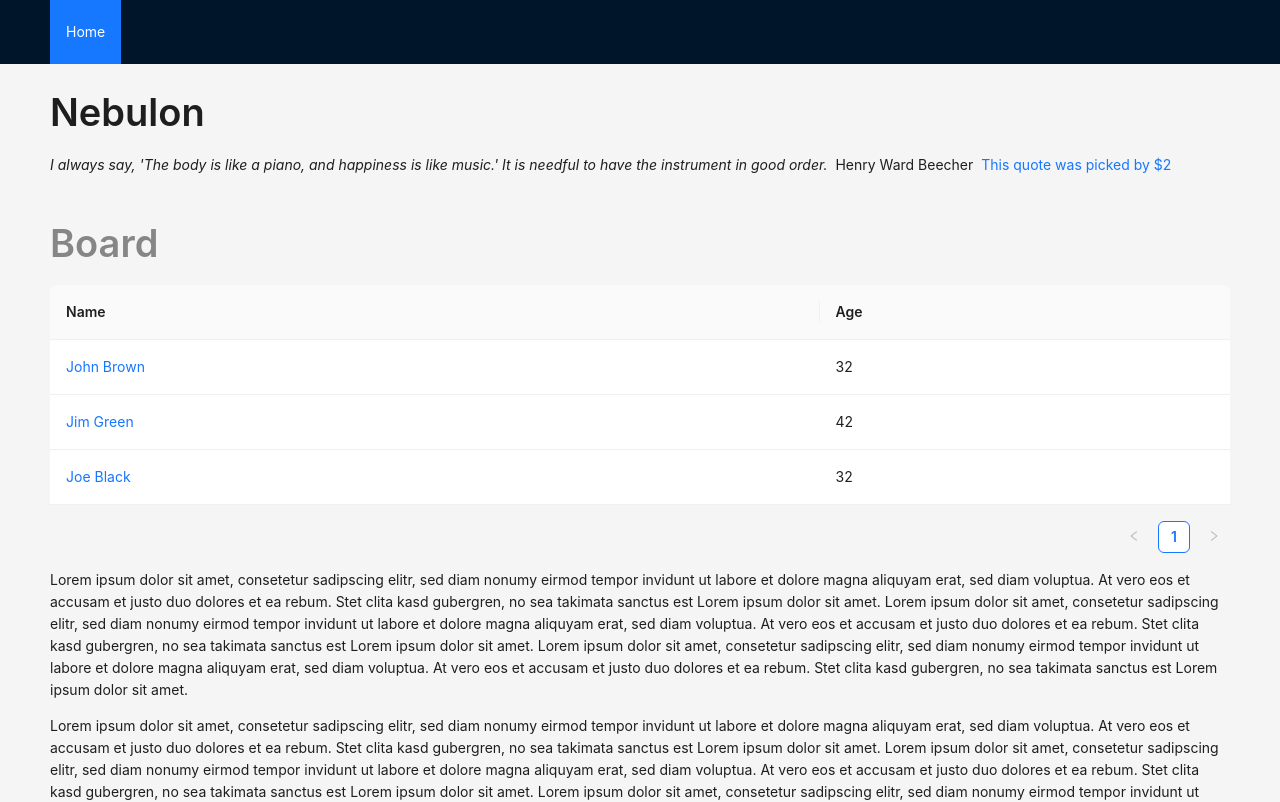
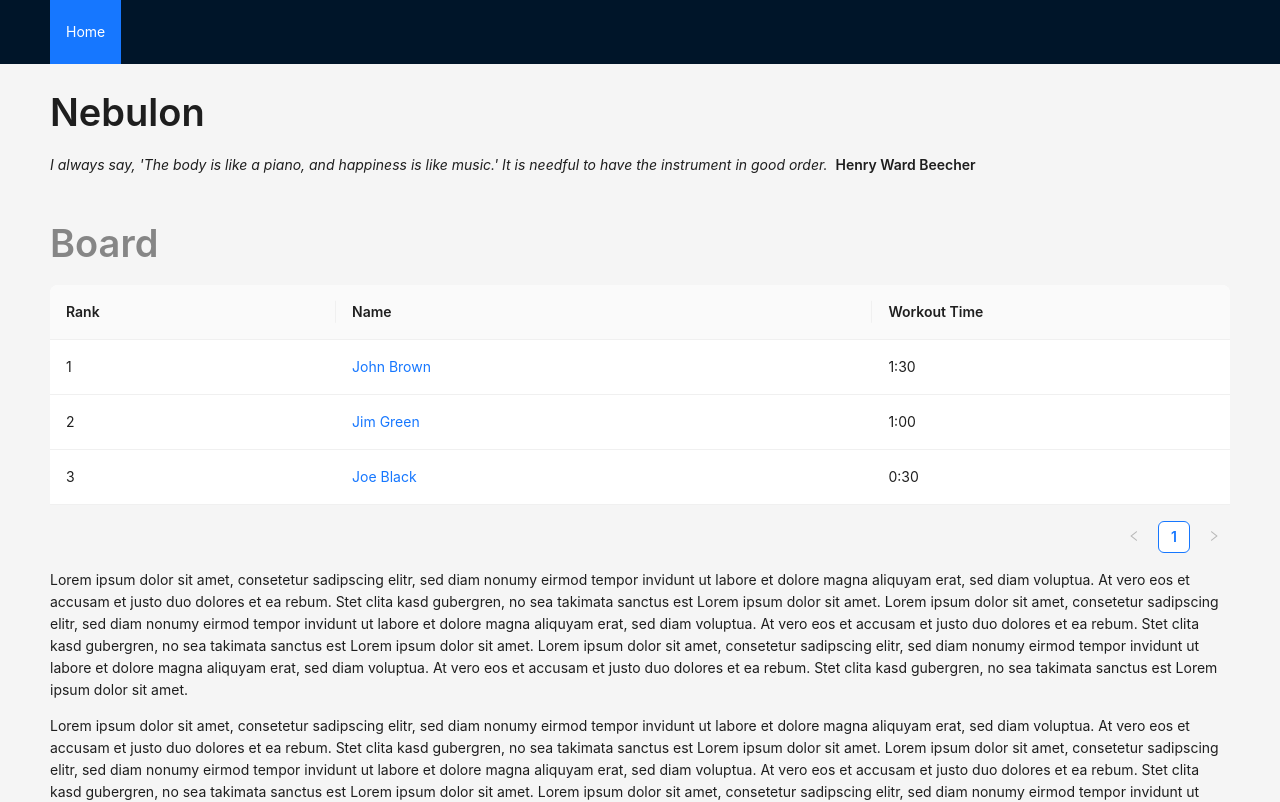
Before and after one commit to johannesstroebele91/nebulon, a React (Create React App) app: page / in a window 1280 px wide. Shown: the top 802 px of the page. Built offline with nearby package versions, Linux system fonts and the light colour scheme.

Commit message:
rework board to display workout time and rank of participants

```diff
--- a/src/App.tsx
+++ b/src/App.tsx
@@ -3,7 +3,6 @@ import { Layout, Menu, Typography, Space, Table } from "antd";
 import Title from "antd/es/typography/Title";
 import { ColumnsType } from "antd/es/table";
 import { quotes } from "./data/quotes";
-import { User, users } from "./data/users";
 
 const { Header, Content, Footer } = Layout;
 const { Text, Link, Paragraph } = Typography;
@@ -20,27 +19,66 @@ const App: React.FC = () => {
     },
   ];
 
-  const columns: ColumnsType<User> = [
+  const randomQuoteId = Math.floor(Math.random() * 10) + 1;
+
+  function formatDuration(minutes: number): string {
+    const hours = Math.floor(minutes / 60);
+    const remainingMinutes = minutes % 60;
+    const formattedMinutes =
+      remainingMinutes < 10 ? `0${remainingMinutes}` : `${remainingMinutes}`;
+    return `${hours}:${formattedMinutes}`;
+  }
+
+  const columns: ColumnsType<RowType> = [
+    {
+      title: "Rank",
+      dataIndex: "rank",
+      key: "rank",
+      width: 80,
+    },
     {
       title: "Name",
       dataIndex: "name",
       key: "name",
       render: (text) => (
-        <Link href="https://ant.design" target="_blank">
+        <Link href="https://link-to-profile-page.de" target="_blank">
           {text}
         </Link>
       ),
       width: 150,
     },
     {
-      title: "Age",
-      dataIndex: "age",
-      key: "age",
-      width: 80,
+      title: "Workout Time",
+      dataIndex: "workoutTimeInMinutes",
+      key: "workoutTimeInMinutes",
+      width: 100,
     },
   ];
 
-  const randomQuoteId = Math.floor(Math.random() * 10) + 1;
+  interface RowType {
+    rank: number;
+    name: string;
+    workoutTimeInMinutes: string;
+  }
+
+  const rows: RowType[] = [
+    {
+      rank: 1,
+      name: "John Brown",
+      workoutTimeInMinutes: formatDuration(90),
+    },
+    {
+      rank: 2,
+      name: "Jim Green",
+      workoutTimeInMinutes: formatDuration(60),
+    },
+    {
+      rank: 3,
+      name: "Joe Black",
+      workoutTimeInMinutes: formatDuration(30),
+    },
+  ];
+
   return (
     <Layout>
       <Header style={{ position: "sticky", top: 0, zIndex: 1, width: "100%" }}>
@@ -61,45 +99,10 @@ const App: React.FC = () => {
         <Title>Nebulon</Title>
         <Space style={{ paddingBottom: 18 }}>
           <Text italic>{quotes[randomQuoteId].quote}</Text>
-          <Text>{quotes[randomQuoteId].author}</Text>
-          <Link href="https://ant.design" target="_blank">
-            This quote was picked by ${quotes[randomQuoteId].userId}
-          </Link>
+          <Text strong>{quotes[randomQuoteId].author}</Text>
         </Space>
         <Title type="secondary">Board</Title>
-        <Table columns={columns} dataSource={users} />
-        <Paragraph>
-          Lorem ipsum dolor sit amet, consetetur sadipscing elitr, sed diam
-          nonumy eirmod tempor invidunt ut labore et dolore magna aliquyam erat,
-          sed diam voluptua. At vero eos et accusam et justo duo dolores et ea
-          rebum. Stet clita kasd gubergren, no sea takimata sanctus est Lorem
-          ipsum dolor sit amet. Lorem ipsum dolor sit amet, consetetur
-          sadipscing elitr, sed diam nonumy eirmod tempor invidunt ut labore et
-          dolore magna aliquyam erat, sed diam voluptua. At vero eos et accusam
-          et justo duo dolores et ea rebum. Stet clita kasd gubergren, no sea
-          takimata sanctus est Lorem ipsum dolor sit amet. Lorem ipsum dolor sit
-          amet, consetetur sadipscing elitr, sed diam nonumy eirmod tempor
-          invidunt ut labore et dolore magna aliquyam erat, sed diam voluptua.
-          At vero eos et accusam et justo duo dolores et ea rebum. Stet clita
-          kasd gubergren, no sea takimata sanctus est Lorem ipsum dolor sit
-          amet.
-        </Paragraph>
-        <Paragraph>
-          Lorem ipsum dolor sit amet, consetetur sadipscing elitr, sed diam
-          nonumy eirmod tempor invidunt ut labore et dolore magna aliquyam erat,
-          sed diam voluptua. At vero eos et accusam et justo duo dolores et ea
-          rebum. Stet clita kasd gubergren, no sea takimata sanctus est Lorem
-          ipsum dolor sit amet. Lorem ipsum dolor sit amet, consetetur
-          sadipscing elitr, sed diam nonumy eirmod tempor invidunt ut labore et
-          dolore magna aliquyam erat, sed diam voluptua. At vero eos et accusam
-          et justo duo dolores et ea rebum. Stet clita kasd gubergren, no sea
-          takimata sanctus est Lorem ipsum dolor sit amet. Lorem ipsum dolor sit
-          amet, consetetur sadipscing elitr, sed diam nonumy eirmod tempor
-          invidunt ut labore et dolore magna aliquyam erat, sed diam voluptua.
-          At vero eos et accusam et justo duo dolores et ea rebum. Stet clita
-          kasd gubergren, no sea takimata sanctus est Lorem ipsum dolor sit
-          amet.
-        </Paragraph>
+        <Table columns={columns} dataSource={rows} />
         <Paragraph>
           Lorem ipsum dolor sit amet, consetetur sadipscing elitr, sed diam
           nonumy eirmod tempor invidunt ut labore et dolore magna aliquyam erat,
@@ -134,7 +137,7 @@ const App: React.FC = () => {
         </Paragraph>
       </Content>
       <Footer style={{ textAlign: "center" }}>
-        Ant Design ©2023 Created by Ant UED
+        Johannes Ströbele ©2023, all rights reserved
       </Footer>
     </Layout>
   );
--- a/src/data/quotes.ts
+++ b/src/data/quotes.ts
@@ -2,7 +2,6 @@ interface Quote {
   id: number;
   author: string;
   quote: string;
-  userId: number;
 }
 
 export const quotes: Quote[] = [
@@ -10,67 +9,68 @@ export const quotes: Quote[] = [
     id: 1,
     author: "Arnold Schwarzenegger",
     quote: "If it jiggles, it's fat.",
-    userId: 2,
   },
   {
     id: 2,
     author: "Arnold Schwarzenegger",
     quote:
       "The resistance that you fight physically in the gym and the resistance that you fight in life can only build a strong character.",
-    userId: 2,
   },
   {
     id: 3,
     author: "Muhammad Ali",
     quote:
       "I don't count my sit-ups; I only start counting when it starts hurting because they’re the only ones that count.",
-    userId: 3,
   },
   {
     id: 4,
     author: "Muhammad Ali",
     quote:
       "I hated every minute of training, but I said, ‘Don’t quit. Suffer now and live the rest of your life as a champion.’",
-    userId: 3,
   },
   {
     id: 5,
     author: "Bruce Lee",
     quote:
       "It's not the daily increase but daily decrease. Hack away at the unessential.",
-    userId: 3,
   },
   {
     id: 6,
     author: "Chris Evans",
     quote:
       "I have a love-hate relationship with the gym. Every time I go, I hate it. But then I feel great afterwards, so I love it.",
-    userId: 1,
   },
   {
     id: 7,
     author: "Steve Jobs",
     quote: "The only way to do great work is to love what you do.",
-    userId: 1,
   },
   {
     id: 8,
     author: "Rich Piana",
     quote:
       "If you still look good at the end of your workout, you didn't train hard enough.",
-    userId: 1,
   },
   {
     id: 9,
     author: "Henry Ward Beecher",
     quote:
       "I always say, 'The body is like a piano, and happiness is like music.' It is needful to have the instrument in good order.",
-    userId: 2,
   },
   {
     id: 10,
     author: "Markus Rühl",
     quote: "I don't do this to be healthy, I do this to get big muscles.",
-    userId: 3,
+  },
+  {
+    id: 11,
+    author: "Ronnie Coleman",
+    quote:
+      "Women really do pay attention to a man’s glutes. A tight, compact ass is often voted even more desirable than a man’s arms or chest. So, if you’re lacking, start squatting!",
+  },
+  {
+    id: 12,
+    author: "Ronnie Coleman",
+    quote: "Yeah buddy! Lightweight baby!",
   },
 ];
--- a/src/data/users.ts
+++ /dev/null
@@ -1,23 +0,0 @@
-export interface User {
-  id: number;
-  name: string;
-  age: number;
-}
-
-export const users: User[] = [
-  {
-    id: 1,
-    name: "John Brown",
-    age: 32,
-  },
-  {
-    id: 2,
-    name: "Jim Green",
-    age: 42,
-  },
-  {
-    id: 3,
-    name: "Joe Black",
-    age: 32,
-  },
-];
```
